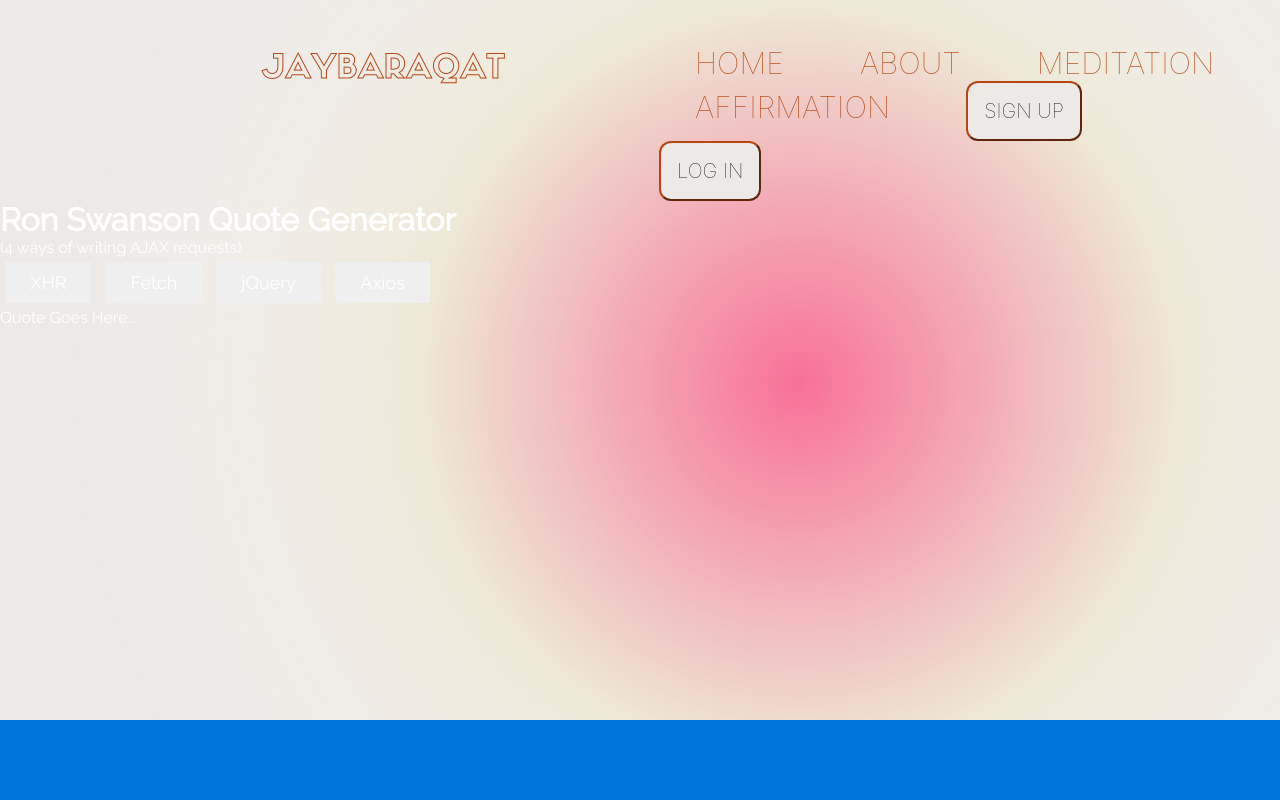
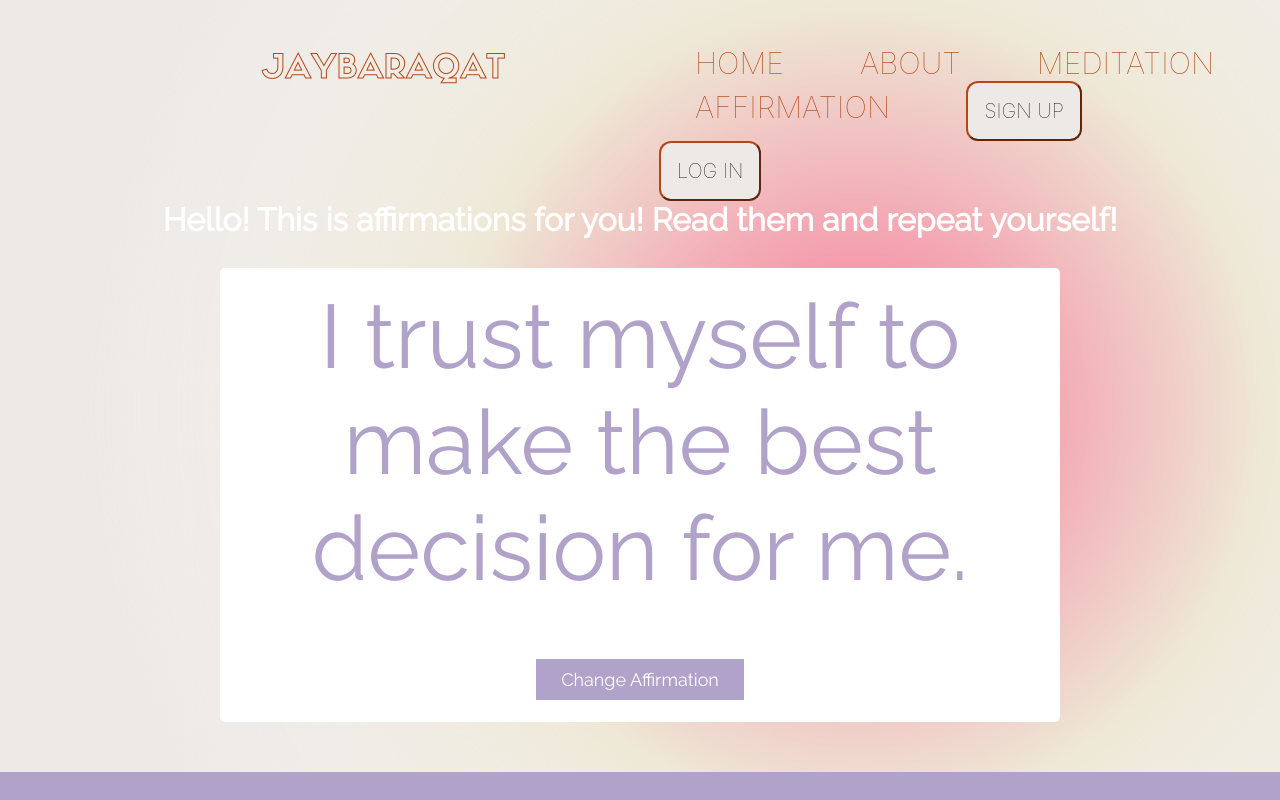
Before and after one commit to varenyeolad/untitled2, a Node server app: page /aff in a window 1280 px wide. Run offline with Node 20, Linux system fonts and the light colour scheme; some libraries are stand-ins or nearby versions.

Commit message:
Update Affirmation.ejs

```diff
--- a/views/Affirmation.ejs
+++ b/views/Affirmation.ejs
@@ -5,7 +5,8 @@
     <meta name="viewport" content="width=device-width, initial-scale=1">
     <link href="https://fonts.googleapis.com/css?family=Raleway" rel="stylesheet">
     <link href="style.css" rel="stylesheet">
-
+    <script src="https://ajax.googleapis.com/ajax/libs/jquery/1.9.1/jquery.min.js"></script>
+    <script src="https://code.jquery.com/ui/1.12.1/jquery-ui.js"></script>
 
     <style>
         body {
@@ -15,6 +16,7 @@
         }
 
         main {
+            padding-bottom: 20px;
             margin: 0 auto;
             width: 100%;
             max-width: 900px;
@@ -23,7 +25,7 @@
         .affirmation-container {
             box-sizing: border-box;
             padding: 15px;
-            margin: 10px;
+            margin: 30px;
             font-size: 24px;
             border-radius: 5px;
             background-color: white;
@@ -47,95 +49,108 @@
             margin: 5px;
         }
         section p {
-
+       font-size: 90px;
         }
 
         footer {
 
         }
-
+        h1{
+            text-align: center;
+        }
     </style>
 </head>
 <body>
-<h1>Ron Swanson Quote Generator</h1>
-<p>(4 ways of writing AJAX requests)</p>
-<section class="container">
-    <button id="xhr">XHR</button>
-    <button id="fetch">Fetch</button>
-    <button id="jquery">jQuery</button>
-    <button id="axios">Axios</button>
-</section>
+<h1>Hello! This is affirmations for you! Read them and repeat yourself!</h1>
+    <main>
+        <section class="affirmation-container">
+            <p class="affirmation"></p>
+            <p><button onclick="changeAffirmation()">Change Affirmation</button></p>
+        </section>
 
 
-<p id="quote">Quote Goes Here...</p>
+    </main>
 
-<script src="https://unpkg.com/axios/dist/axios.min.js"></script>
+<footer>
+
+</footer>
 <script>
-    var url = 'https://ron-swanson-quotes.herokuapp.com/v2/quotes';
 
-    // XHR
-    var XHR = new XMLHttpRequest();
-
-    // select xhr button
-    $("#xhr").click(function() {
-        XHR.onreadystatechange = function() {
-            if(XHR.readyState == 4 && XHR.status == 200) {
-                $("#quote").text(JSON.parse(XHR.response));
-            }
-        }
-
-        XHR.open("GET", url);
-        XHR.send();
-    });
+        const affirmations = [
+            "All of my problems have a solution.",
+            "I love myself.",
+            "I am an important person.",
+            "I can do anything that I set my mind too.",
+            "I am the architect of my life. I build its foundation and choose its contents.",
+            "I have been given endless talents which I will utilize everyday.",
+            "My ability to conquer my challenges is limitless; my potential to succeed is infinite.",
+            "I am blessed with incredible friends.",
+            "I take pleasure in my own solitude.",
+            "I have as much brightness to offer the world as the next person.",
+            "This situation works out for my highest good.",
+            "I may not understand the good in this situation, but it is there.",
+            "I trust myself to make the best decision for me.",
+            "My positivity makes other strive to be positive too.",
+            "I help others see their worth.",
+            "I am a ray of sunshine.",
+            "I will not stress over things I cannot control.",
+            "I have touched and continue to touch many lives.",
+            "I will work on seeing only the positives and block out the negatives of life.",
+            "I am courageous; willing to act despite my fears.",
+            "I execute my plan and produce expected results.",
+            "I am able to solve my problems creatively.",
+            "I have all that I need to make this a great day in my life.",
+            "I fully accept myself.",
+            "Everything in my life has a purpose.",
+            "I am worth loving.",
+            "Challenges are opportunities to grow and improve.",
+            "I am my best source of motivation.",
+            "I aspire to be a giver; a giver of love, a giver of strength; a giver of hope.",
+            "Good things are coming my way.",
+            "I love who I am.",
+            "I am proud to be me.",
+            "I am worthy of love.",
+        ]
 
 
 
-    // Fetch
-    // event listener
-    $("#fetch").click(function() {
-        fetch(url).then(handleErrors)
-            .then(parseJSON)
-            .then(function(data) {
-                $("#quote").text(data);
-            })
-            .catch(function(err) {
-                console.log(err);
-            })
-    });
-
-    function handleErrors(response) {
-        if(!response.ok) {
-            console.log(response.status);
-        }
-        return response;
+        const colors = [
+        "#B1A2CA", "#fbf8cc","#fde4cf","#ffcfd2","#f1c0e8","#cfbaf0","#a3c4f3"
+        ];
+        function getAffirmations() {
+        for (let i = 0; i < affirmations.length; i++) {
+        console.log(affirmations[i]);
+    }
     }
 
-    function parseJSON(response) {
-        // parse to JSON
-        return response.json().then(function(data) {
-            return data[0];
-        });
+        function getRandomAffirmation() {
+        let randomNumber = Math.floor(Math.random() * affirmations.length);
+        return affirmations[randomNumber];
     }
 
+        function getRandomColor() {
+        const randomNumber = Math.floor(Math.random() * colors.length);
+        const color = colors[randomNumber];
+        return color;
+    }
 
-    //jQuery
-    $("#jquery").click(function() {
-        $.getJSON(url).done(function(data) {
-            $("#quote").text(data[0]);
-        }). fail(function(err) {
-            console.log(err.statusText);
-        })
-    });
+        function changeAffirmation() {
+        const affirmation = getRandomAffirmation();
+        const randomColor = getRandomColor();
+
+        $(".affirmation").text(affirmation);
+        $("section p").animate({color: randomColor}, 300);
+        $("body").animate({backgroundColor: randomColor}, 300);
+        $("section p button").animate({backgroundColor: randomColor}, 300);
+        $("section p a").animate({backgroundColor: randomColor}, 300);
+    }
+
+        $(function() {
+        changeAffirmation();
+    })
+</script>
 
 
-    //axios
-    $("#axios").click(function() {
-        axios.get(url).then(function(data) {
-            $("#quote").text(data.data[0]);
-        }).catch(function(err) {
-            console.log(err);
-        })
-    });
-   </script>
+</script>
 </body>
 </html>
```
